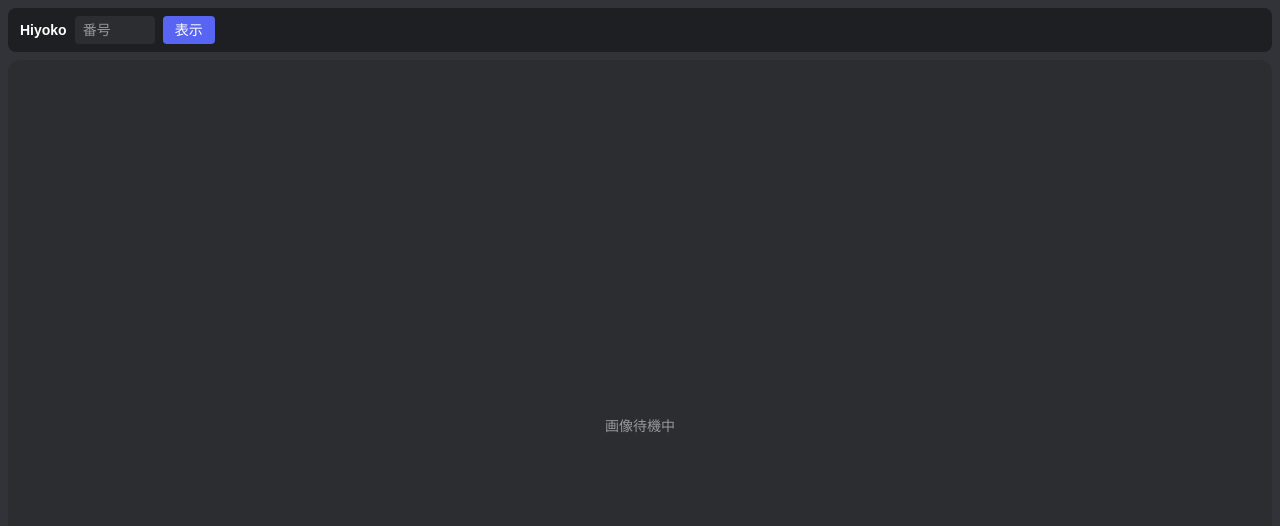
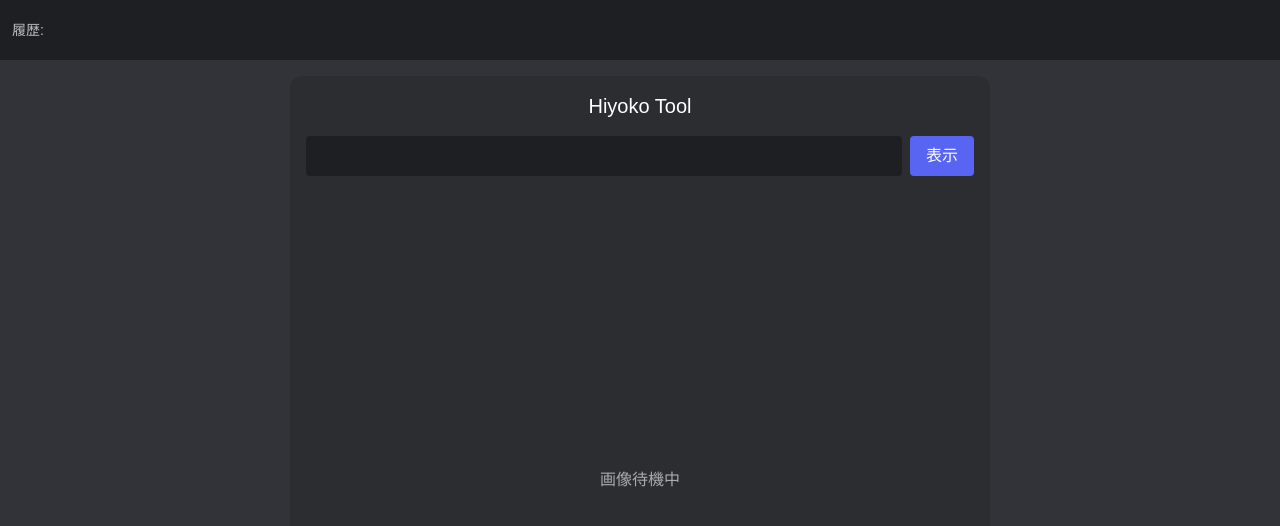
Before and after one commit to MCR8796/hiyoko-toolkit, a Next.js app in the folder frontend/: page / in a window 1280 px wide. Shown: the top 526 px of the page. Built offline with nearby package versions, Linux system fonts and the light colour scheme.

Commit message:
fix dependencies

```diff
--- a/frontend/app/page.tsx
+++ b/frontend/app/page.tsx
@@ -21,13 +21,10 @@ export default function Home() {
       const data = await res.json();
 
       if (data.image) {
-        setImage(`${process.env.NEXT_PUBLIC_API_URL}${data.image}`);
+        setImage(`${process.env.NEXT_PUBLIC_SITE_URL}${data.image}`);
       } else {
         setImage("");
       }
-    } catch (e) {
-      console.error(e);
-      setImage("");
     } finally {
       setLoading(false);
     }
@@ -56,114 +53,81 @@ export default function Home() {
   }
 
   function handleKeyDown(e: React.KeyboardEvent<HTMLInputElement>) {
-    if (e.key === "Enter") {
-      handleSearch();
-    }
+    if (e.key === "Enter") handleSearch();
   }
 
   return (
-    <main className="h-screen bg-[#313338] p-2 flex flex-col overflow-hidden">
+    <main className="h-screen w-screen flex flex-col bg-[#313338] overflow-hidden">
 
-      {/* 上部コンパクトバー */}
-      <div className="h-[44px] bg-[#1e1f22] rounded-lg px-3 flex items-center gap-2 shrink-0">
+      {/* 履歴バー（上） */}
+      <div className="h-[60px] shrink-0 bg-[#1e1f22] flex items-center px-3 gap-2 overflow-x-auto">
+
+        <div className="text-white text-sm opacity-70 whitespace-nowrap">
+          履歴:
+        </div>
+
+        {history.map((h, i) => (
+          <button
+            key={i}
+            onClick={() => handleHistoryClick(h)}
+            className="px-2 py-1 bg-[#2b2d31] text-white rounded text-sm whitespace-nowrap"
+          >
+            {h}
+          </button>
+        ))}
+
+        {history.length > 0 && (
+          <button
+            onClick={clearHistory}
+            className="ml-auto px-2 py-1 bg-red-500 text-white rounded text-sm"
+          >
+            全削除
+          </button>
+        )}
+      </div>
+
+      {/* メイン領域 */}
+      <div className="flex-1 min-h-0 flex justify-center items-start p-4">
+
+        <div className="w-full max-w-[700px] bg-[#2b2d31] rounded-xl p-4 flex flex-col h-full">
 
           {/* タイトル */}
-        <div className="text-white text-sm font-bold whitespace-nowrap">
-          Hiyoko
-        </div>
+          <h1 className="text-white text-xl text-center mb-4">
+            Hiyoko Tool
+          </h1>
 
           {/* 入力 */}
+          <div className="flex gap-2 shrink-0">
             <input
               type="number"
               value={num}
               onChange={(e) => setNum(e.target.value)}
               onKeyDown={handleKeyDown}
-          placeholder="番号"
-          className="
-            w-[80px]
-            h-[28px]
-            bg-[#2b2d31]
-            text-white
-            text-sm
-            rounded
-            px-2
-            outline-none
-          "
+              className="flex-1 bg-[#1e1f22] text-white p-2 rounded outline-none"
             />
 
-        {/* 表示ボタン */}
             <button
               onClick={handleSearch}
-          className="
-            h-[28px]
-            px-3
-            bg-[#5865F2]
-            text-white
-            text-sm
-            rounded
-          "
+              className="bg-[#5865F2] px-4 rounded text-white"
             >
               表示
             </button>
-
-        {/* 履歴 */}
-        <div className="flex gap-1 overflow-x-auto flex-1">
-
-          {history.map((h, i) => (
-            <button
-              key={i}
-              onClick={() => handleHistoryClick(h)}
-              className="
-                px-2
-                h-[24px]
-                bg-[#2b2d31]
-                text-white
-                text-xs
-                rounded
-                whitespace-nowrap
-                shrink-0
-              "
-            >
-              {h}
-            </button>
-          ))}
-
           </div>
 
-        {/* 全削除 */}
-        {history.length > 0 && (
-          <button
-            onClick={clearHistory}
-            className="
-              h-[24px]
-              px-2
-              bg-[#da373c]
-              text-white
-              text-xs
-              rounded
-              shrink-0
-            "
-          >
-            ×
-          </button>
-        )}
-
-      </div>
-
-      {/* 画像エリア */}
-      <div className="flex-1 mt-2 min-h-0 bg-[#2b2d31] rounded-xl p-2">
-
-        <div className="w-full h-full flex items-center justify-center">
+          {/* 画像エリア（ここが重要） */}
+          <div className="mt-4 flex-1 min-h-0 flex items-center justify-center">
 
             {loading ? (
               <div className="w-full h-full bg-[#1e1f22] rounded animate-pulse" />
             ) : image ? (
+              <div className="w-full h-full flex items-center justify-center bg-[#1e1f22] rounded overflow-hidden">
                 <img
                   src={image}
-              className="max-w-full max-h-full object-contain"
+                  className="max-h-full max-w-full object-contain"
                 />
+              </div>
             ) : (
-            <div className="text-[#999] text-sm">
+              <div className="w-full h-full flex items-center justify-center text-[#aaa]">
                 画像待機中
               </div>
             )}
@@ -171,6 +135,7 @@ export default function Home() {
           </div>
 
         </div>
+      </div>
 
     </main>
   );
```
Lines whose indentation alone changed are shown as unchanged.
